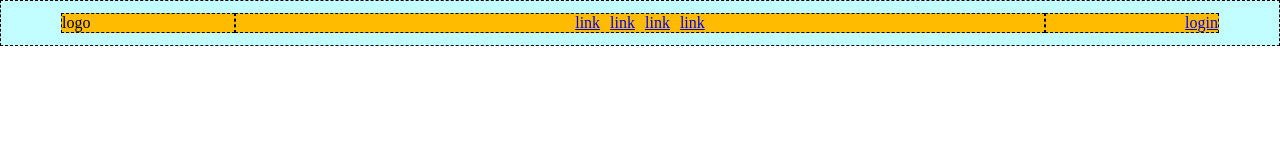
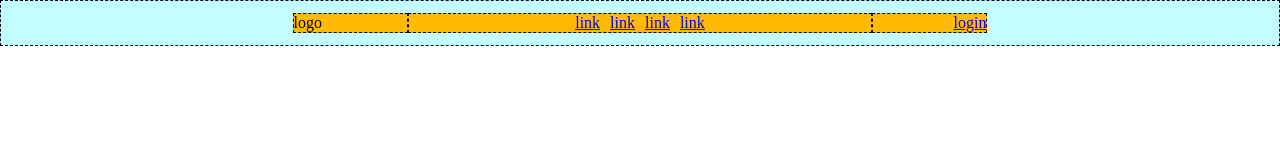
Before and after one commit to RiccardoFiacco/htmlcss-struttura-discord, a plain HTML site: page index.html in a window 1280 px wide. Drawn offline with Linux system fonts and the light colour scheme.

Commit message:
remove justify-content and change class 70 to 40 and 15 to 10

```diff
--- a/css/style.css
+++ b/css/style.css
@@ -9,12 +9,13 @@ ul,ol{
     list-style: none;
 }
 /* layout reules */
+
 .nav-flex{
     display: flex;
     justify-content: center;
     align-items: center;
-    justify-content: space-around;
     padding: 12px 60px;
+
 }
 .main-menu{
     display: flex;
@@ -26,11 +27,11 @@ ul,ol{
     display: flex;
     justify-content: flex-end;
 }
-.col-70{
-    width: 70%;
+.col-40{
+    width: 40%;
 }
-.col-15{
-    width: 15%;
+.col-10{
+    width: 10%;
 }
 
 /*debug rules*/
--- a/index.html
+++ b/index.html
@@ -9,9 +9,9 @@
     <header class="main-header debug">
         <nav class="nav-flex debug">
 
-            <a class="logo debug col-15">logo</a>
+            <a class="logo debug col-10">logo</a>
 
-            <ul class="main-menu debug col-70">
+            <ul class="main-menu debug col-40">
                 <li>
                     <a href="#">link</a>
                 </li>
@@ -26,7 +26,7 @@
                 </li>
             </ul>
 
-            <a href="#" class="cta debug col-15"> login </a>
+            <a href="#" class="cta debug col-10"> login </a>
         </nav>
     </header>
 
```
